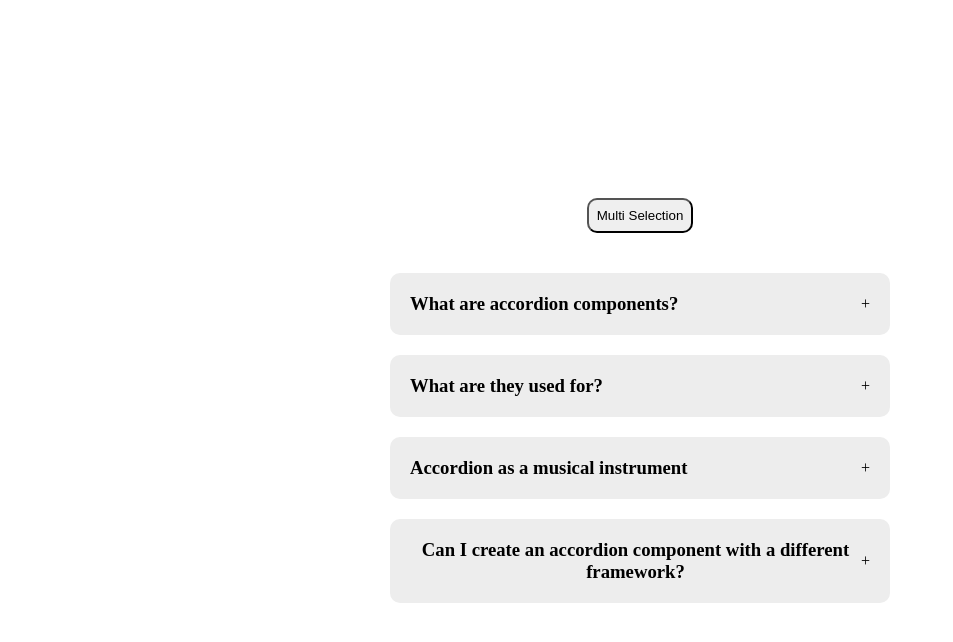
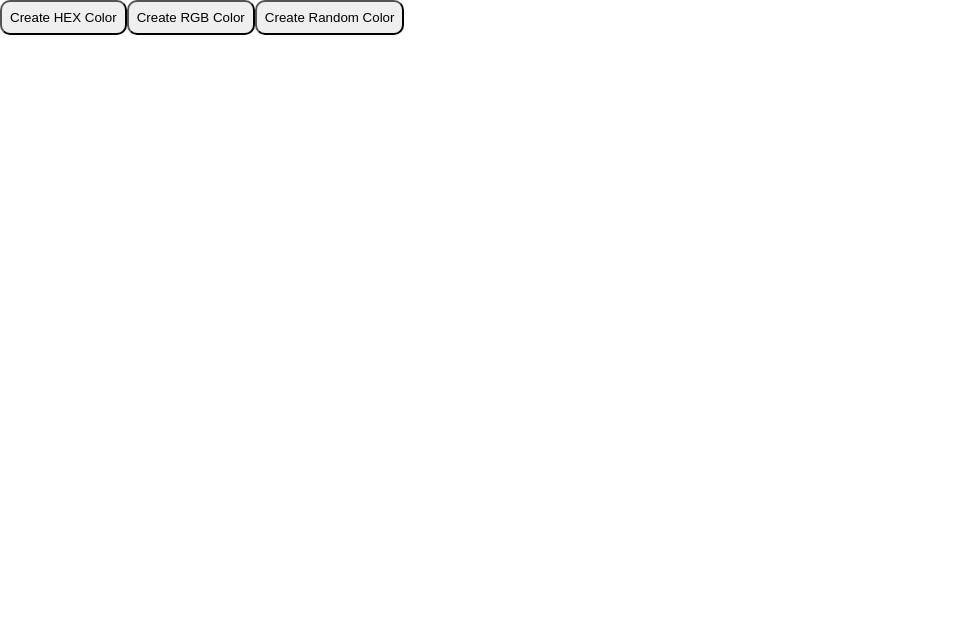
Before and after one commit to 2002kani/LearnReact, a React (Vite) app: page / in a window 1280 px wide. Shown: the top 642 px of the page, without its empty margins (0-953 px from the left). Built offline with nearby package versions, Linux system fonts and the light colour scheme.

Commit message:
created randomColor

```diff
--- a/src/App.jsx
+++ b/src/App.jsx
@@ -1,10 +1,11 @@
 import Accordian from "./Components/Accordian/index.jsx";
-
+import RandomColor from "./Components/Color-generator/index.jsx";
 
 function App() {
   return(
     <div className="App">
-        <Accordian/>
+        {/*<Accordian/>*/}
+        <RandomColor/>
     </div>
   );
 }
--- /dev/null
+++ b/src/Components/Color-generator/index.jsx
@@ -0,0 +1,12 @@
+
+
+export default function RandomColor(){
+
+    return(
+        <div className="container">
+            <button> Create HEX Color </button>
+            <button> Create RGB Color </button>
+            <button> Create Random Color </button>
+        </div>
+    )
+}
```
